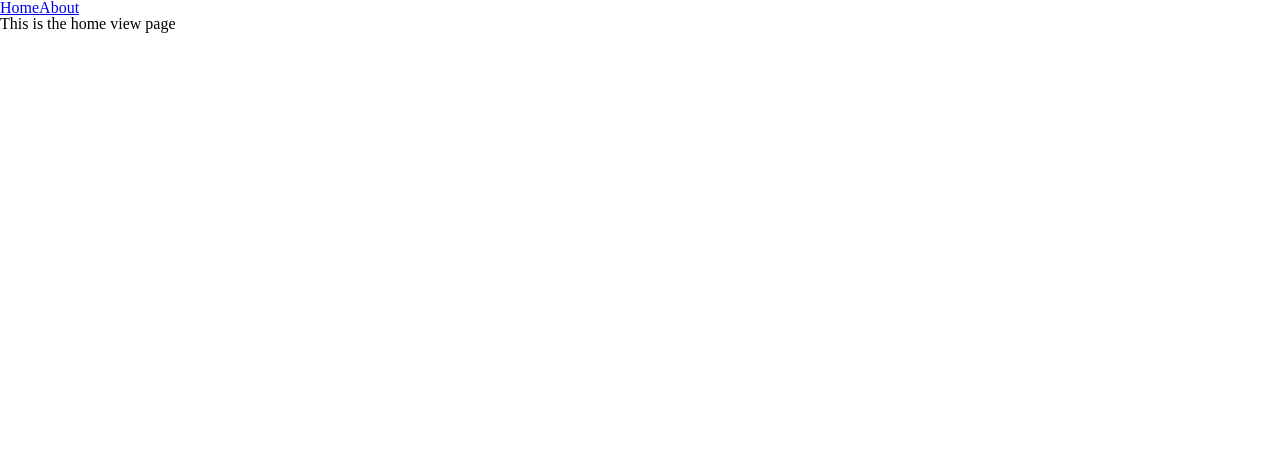
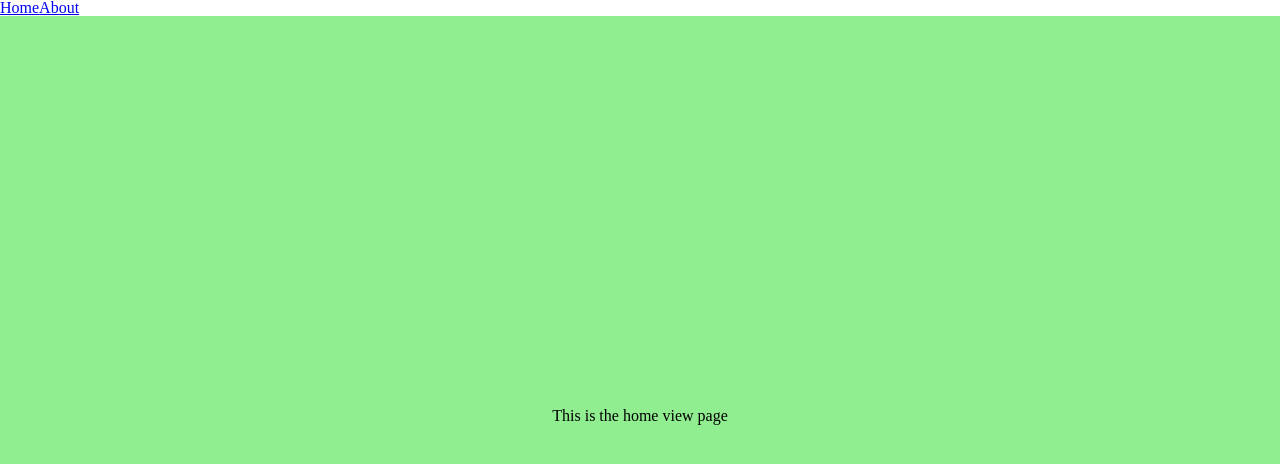
Before and after one commit to chubbychang914/Vue-TS-Practice, a Vue app: page / in a window 1280 px wide. Shown: the top 464 px of the page. Built offline with nearby package versions, Linux system fonts and the light colour scheme.

Commit message:
getting started

```diff
--- a/src/App.vue
+++ b/src/App.vue
@@ -15,4 +15,5 @@ import { RouterLink, RouterView } from 'vue-router'
   <RouterView />
 </template>
 
-<style scoped></style>
+<style lang="scss" scoped>
+</style>
--- a/src/views/HomeView.vue
+++ b/src/views/HomeView.vue
@@ -6,3 +6,18 @@
     <h1>This is the home view page</h1>
   </div>
 </template>
+
+<style lang="scss" scoped>
+#HomeView {
+  width: 100vw;
+  height: 100vh;
+  background-color: lightgreen;
+  @extend .center;
+}
+
+.center {
+  display: flex;
+  justify-content: center;
+  align-items: center;
+}
+</style>
```
